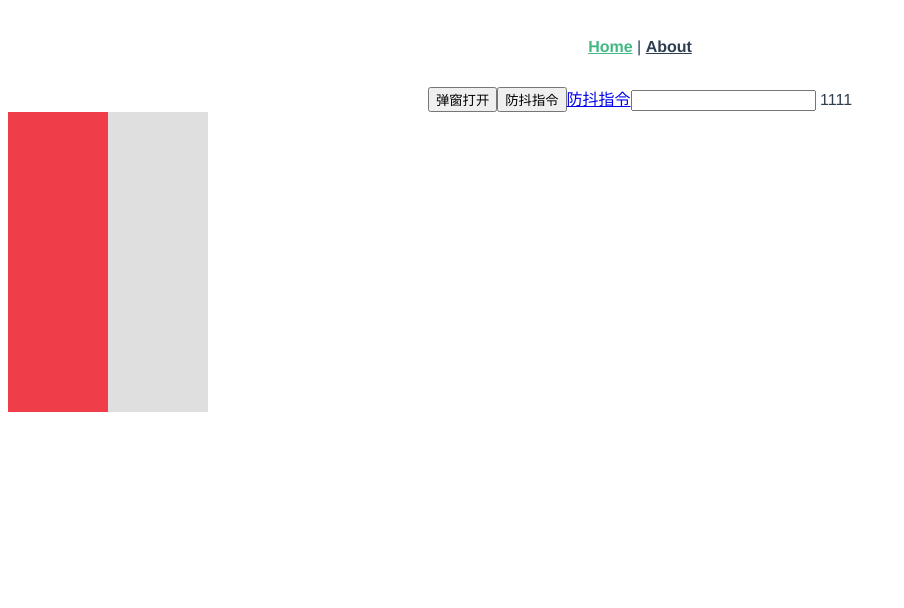
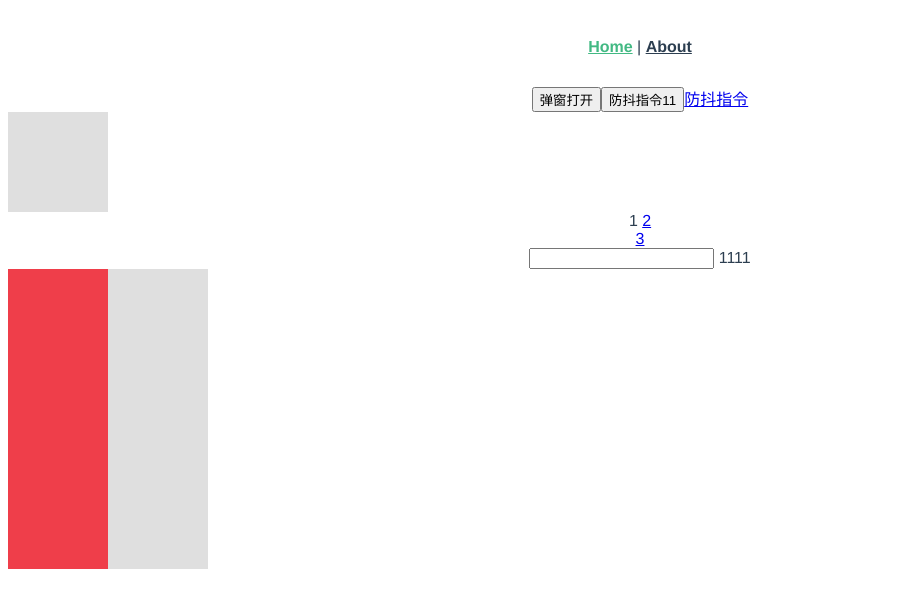
Before and after one commit to chenglie33/vue-dynamic2.x, a Vue app: page / in a window 1280 px wide. Shown: the top 608 px of the page, without its empty margins (0-904 px from the left). Built offline with nearby package versions, Linux system fonts and the light colour scheme.

Commit message:
修复入参不可用的问题添加self支持

```diff
--- a/package.json
+++ b/package.json
@@ -1,9 +1,9 @@
 {
   "name": "vue-preventedup-plugin",
-  "version": "1.0.1",
+  "version": "1.0.2",
   "private": false,
   "main": "dist/vue-preventedup-plugin.umd.min.js",
-  "homepage": "https://github.com/chenglie33/vue-dynamic2.x.git",
+  "homepage": "https://github.com/chenglie33/vue-dynamic2.x/tree/debounce",
   "scripts": {
     "serve": "vue-cli-service serve",
     "build": "vue-cli-service build",
--- a/src/directive/debounce.ts
+++ b/src/directive/debounce.ts
@@ -12,16 +12,26 @@ const debounce = (func: Function, time: number, ctx: any) => {
 function setdebounceDer(time: number): any {
   let debounceDer = {
     bind(el: any, binding: any, vnode: any) {
-      //过来的函数
-      binding.value;
-      //获取绑定的名称
-      binding.arg;
-      //名称后的参数
-      binding.modifiers;
+      let fns: Function;
+      let args: Array<any>;
+      if (typeof binding.value === "object") {
+        fns = binding.value.fn;
+        args = binding.value.arg;
+      } else {
+        fns = binding.value;
+        args = [];
+      }
 
-      const debounced = debounce(binding.value, time, vnode);
+      // //过来的函数
+      // binding.value;
+      // //获取绑定的名称
+      // binding.arg;
+      // //名称后的参数
+      // binding.modifiers;
+
+      const debounced = debounce(fns, time, vnode);
       let options = {
-        capture: binding.modifiers.stop || false,
+        capture: binding.modifiers.capture || false,
         passive: binding.modifiers.passive || false,
         once: binding.modifiers.once || false,
         prevent: binding.modifiers.prevent || false
@@ -30,7 +40,16 @@ function setdebounceDer(time: number): any {
       let fn = (event: any) => {
         let e = event ? event : window.event;
         if (options.prevent) e.preventDefault();
-        debounced();
+        if (binding.modifiers.stop) {
+          window.event
+            ? (window.event.cancelBubble = true)
+            : e.stopPropagation();
+        }
+
+        if (binding.modifiers.self && e.target !== el) {
+          return;
+        }
+        debounced(...args);
       };
       el.addEventListener(binding.arg, fn, options);
       el._debounced = fn;
--- a/src/views/Home.vue
+++ b/src/views/Home.vue
@@ -1,8 +1,28 @@
 <template>
   <div class="home">
-    <button @click="openA">弹窗打开</button>
-    <button v-debounce:click="clickconsole">防抖指令</button>
-    <a href="www.baidu.com" v-debounce:click.prevent="clickconsole">防抖指令</a>
+    <button @click="openA(1)">弹窗打开</button>
+    <button v-debounce:click="clickconsole">防抖指令11</button>
+    <a
+      href="www.baidu.com"
+      v-debounce:click.prevent="{ fn: clickconsole, arg: [1, 2] }"
+      >防抖指令</a
+    >
+    <div
+      style="width:100px;height:100px;background-color:#dfdfdf"
+      v-debounce:click.prevent.self="{ fn: alertv, arg: [2] }"
+    >
+      <div
+        style="width:50px;height: 50px"
+        v-debounce:click.prevent.self="{ fn: alertv, arg: [1] }"
+      ></div>
+    </div>
+    <div v-debounce:click="{ fn: alertv, arg: [1] }">
+      1
+      <a href="www" v-debounce:click.prevent.self="{ fn: alertv, arg: [2] }"
+        >2
+        <div v-debounce:click.stop.prevent="{ fn: alertv, arg: [3] }">3</div>
+      </a>
+    </div>
     <input v-model="testDebounce" />
     {{ msg }}
     <div
@@ -28,6 +48,7 @@ export default class Home extends Vue {
   msg = 1111;
   instance: any;
   testDebounce = "";
+  alert = alert;
   @Watch("testDebounce")
   testDebounceChange(v: string, ov: string) {
     this.changes(v, this);
@@ -49,13 +70,16 @@ export default class Home extends Vue {
       instance.$children[0].show(instance);
     });
   }
+  alertv(index: any): void {
+    alert(index);
+  }
   TestM(): void {
     console.log("emit method");
     // console.log(this.instance.destroyUi());
   }
-  clickconsole(): void {
-    console.log("方法指令进来了", this);
-    this.msg = 222;
+  clickconsole(index: any): void {
+    console.log("方法指令进来了", this, index);
+    // this.msg = 222;
   }
   mounted(): void {}
 }
```
Also changed, not shown: 1 other file (tests, documents, lock files or other folders).
